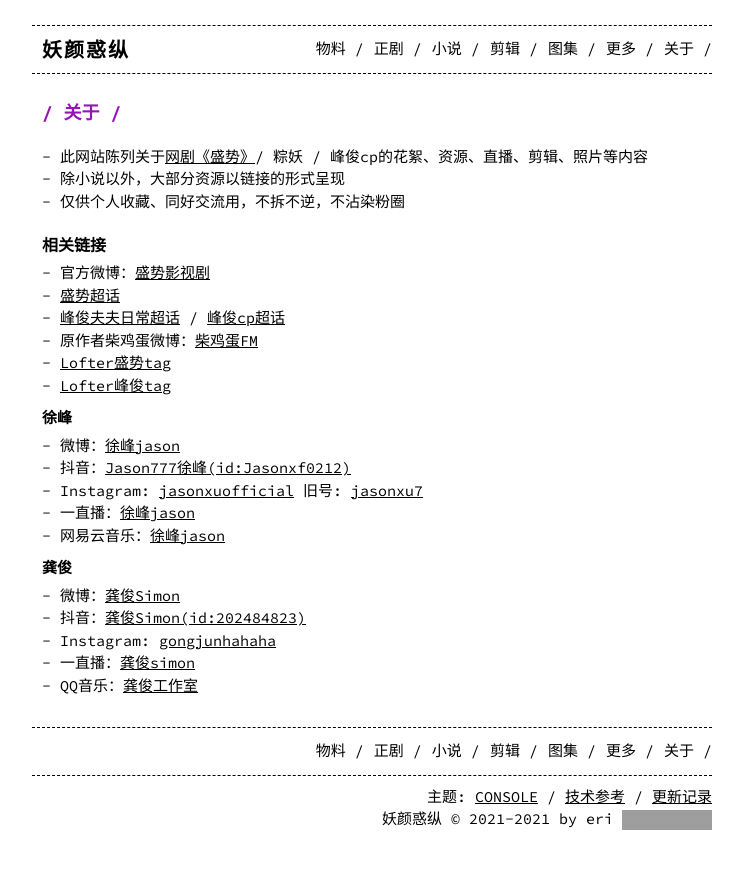
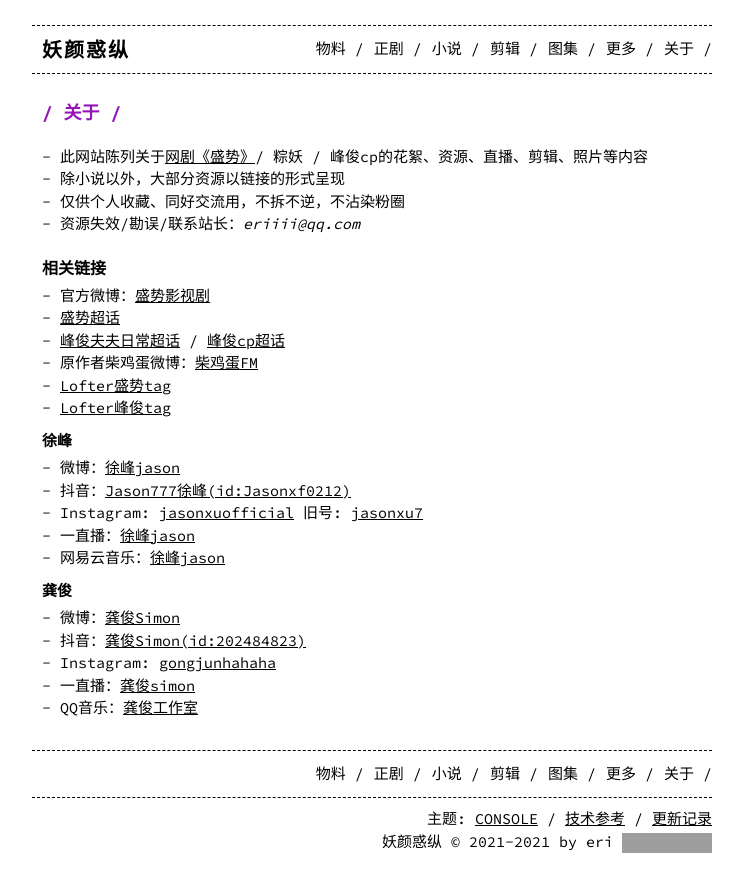
Before and after one commit to eri129/fengjun, a Jekyll site: the page built from about.md, in a window 1280 px wide. Shown: the top 892 px of the page, without its empty margins (268-1011 px from the left). Built offline with Jekyll 4.4.1, drawn with Linux system fonts in a browser that asks for light colours; grey boxes are pictures that could not be loaded.

Commit message:
add email

```diff
--- a/about.md
+++ b/about.md
@@ -6,6 +6,7 @@
 - 此网站陈列关于[网剧《盛势》](https://baike.baidu.com/item/%E7%9B%9B%E5%8A%BF)/ 粽妖 / 峰俊cp的花絮、资源、直播、剪辑、照片等内容
 - 除小说以外，大部分资源以链接的形式呈现
 - 仅供个人收藏、同好交流用，不拆不逆，不沾染粉圈
+- 资源失效/勘误/联系站长：*eriiii@qq.com*
 
 ## 相关链接
 
```
